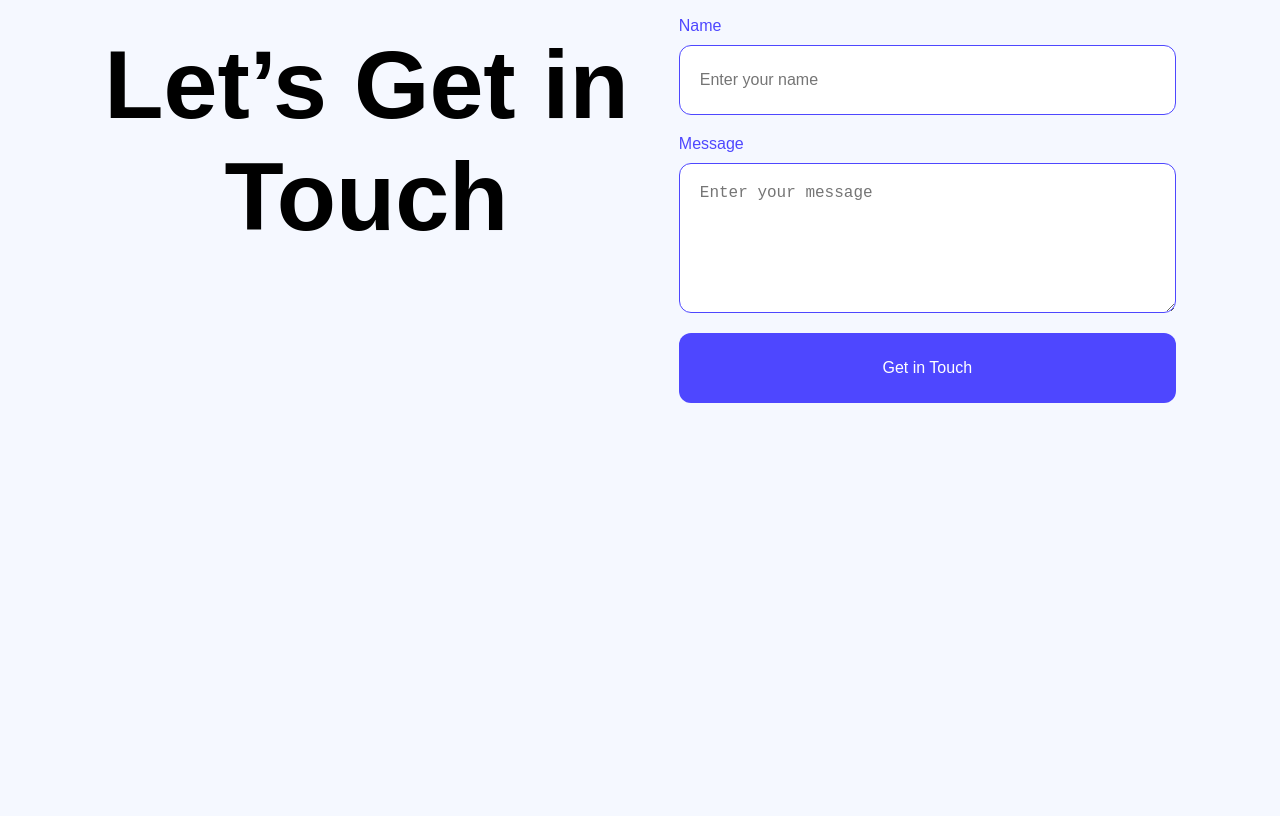
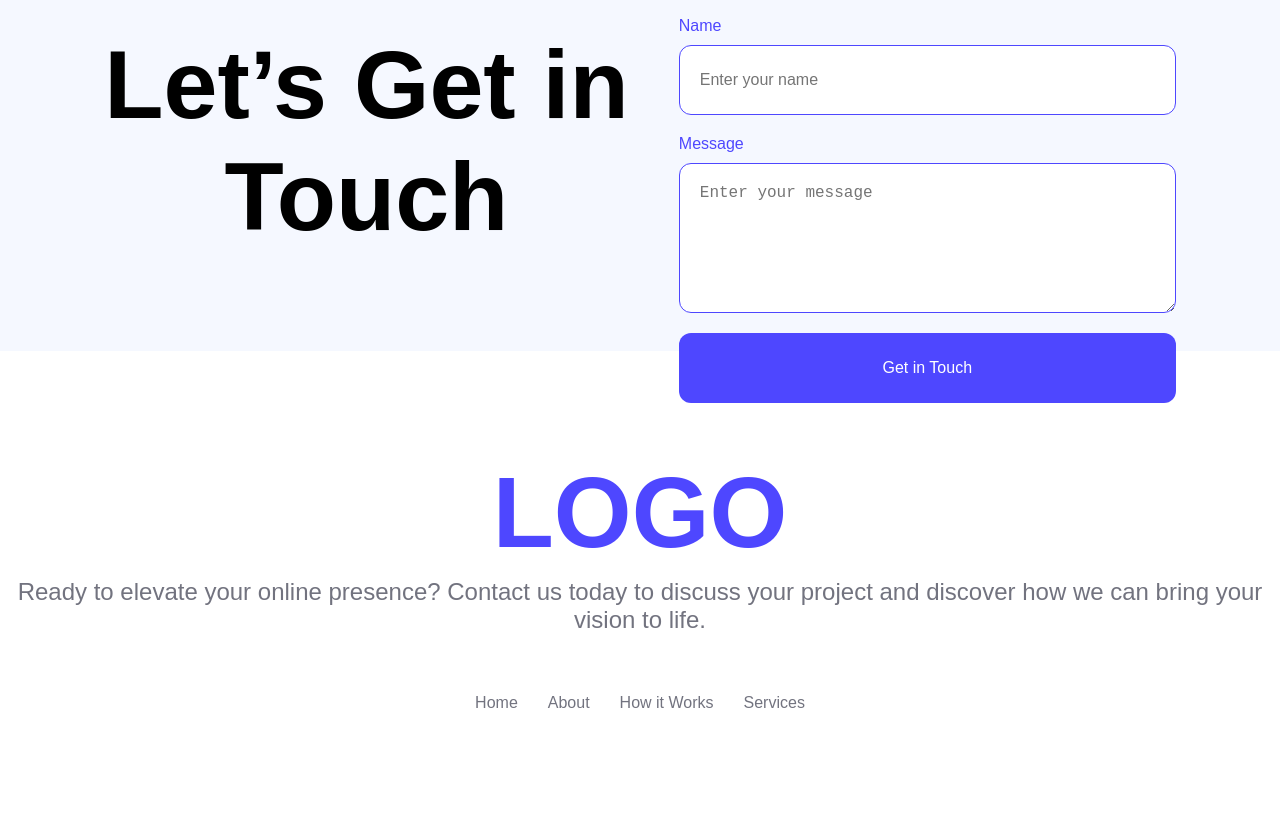
Before and after one commit to JamshedSifat/landing-launchpad, a plain HTML site: page index.html in a window 1280 px wide. Shown: the part 2450-3266 px from the top of the page. Before the commit the page ends 2853 px from the top, so only its background shows below. Drawn offline with Linux system fonts and the light colour scheme.

Commit message:
footer section

```diff
--- a/index.html
+++ b/index.html
@@ -79,7 +79,22 @@
         </div>
     </form>
 
+    <footer>
 
+        <div class="footer-text">
+            <h1>LOGO</h1>
+            <p>Ready to elevate your online presence? Contact us today to discuss your project and discover how we can bring your vision to life.</p>
+        </div>
+        <div class="footer-links">
+           <ul>
+
+             <a href="https://www.facebook.com/jamshedsifat/">Home</a>
+             <a href="https://www.facebook.com/jamshedsifat/">About</a>
+             <a href="https://www.facebook.com/jamshedsifat/">How it Works</a>
+             <a href="https://www.facebook.com/jamshedsifat/">Services</a>
+           </ul>
+        </div>
+    </footer>
 
 </body>
 </html>
```
